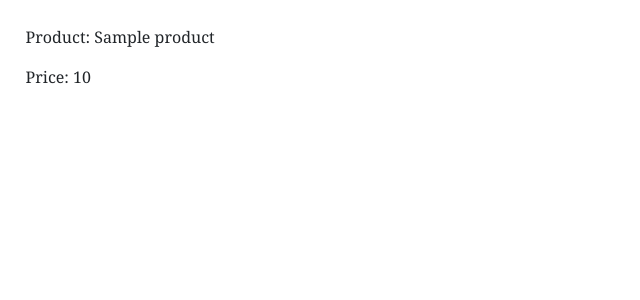
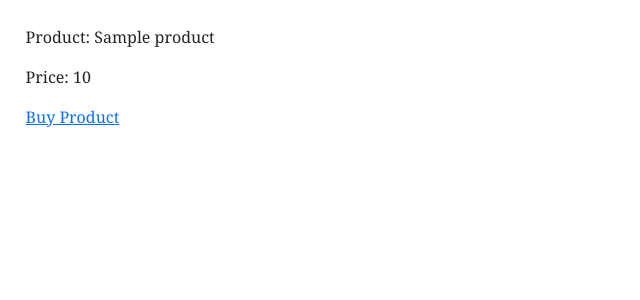
Before and after one commit to Bruuuh24/shop_website, a Flask app: template templates/view.html in a window 1280 px wide. Shown: the part 193-493 px from the top of the page, without its empty margins (0-640 px from the left). Run offline with Flask 3, Linux system fonts and the light colour scheme; the template is opened without the code that fills it: most values are stand-ins (such as "Sample title", 1, 10 or a date in 2020).

Commit message:
Updates - view.html

```diff
--- a/templates/view.html
+++ b/templates/view.html
@@ -70,6 +70,7 @@
         <div class="main_text">
             <p>Product: {{ product["product"] }}</p>
             <p>Price: {{ product["price"] }}</p>
+            <a href="/buy?id={{ item['id'] }}">Buy Product</a>
         </div>
         <footer class="main_page_footer">
         </footer>
```
